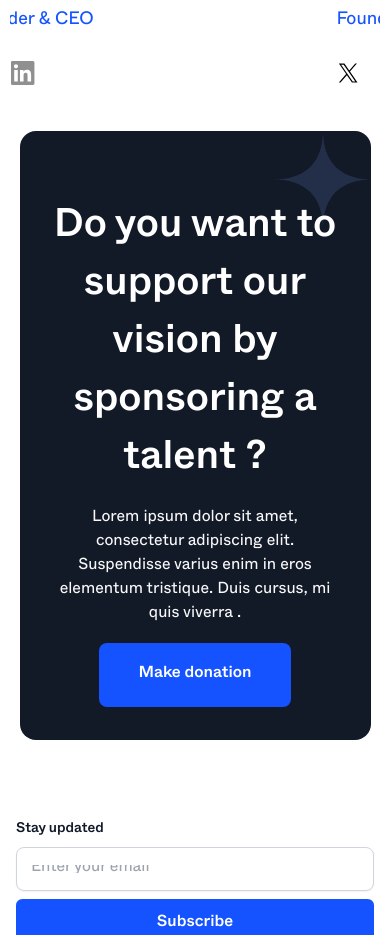
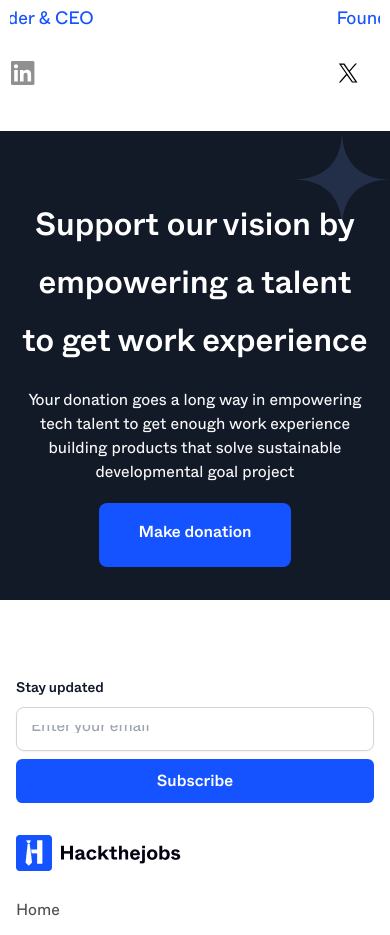
Before and after one commit to Grazac-Project/Prooval-website, a Next.js app: page /about-us in a window 390 px wide. Shown: the part 3146-4081 px from the top of the page. Built offline with nearby package versions, Linux system fonts and the light colour scheme.

Commit message:
donation section change in about-us  implementation

```diff
--- a/src/app/about-us/about.module.css
+++ b/src/app/about-us/about.module.css
@@ -211,28 +211,35 @@
   gap: 20px;
 }
 .donation {
-  width: 1280px;
+  width: 1440px;
   margin: 0 auto;
   background-color: #121927;
-  background-image: url("/star.svg");
-  background-position: top right;
-  background-repeat: no-repeat;
-  padding: 93px 0;
-  border-radius: 16px;
-  position: relative;
+  padding: 73px 80px;
+  /* border-radius: 16px; */
+  display: flex;
+  align-items: center;
+  justify-content: space-between;
+  /* gap: 179px; */
+
+  /* position: relative; */
 }
 .donateText {
-  width: 854px;
-  text-align: center;
-  margin: 0 auto;
+  width: 593px;
+  background-image: url("/kite.svg");
+  background-position: bottom center;
+  background-repeat: no-repeat;
+  /* text-align: center; */
+  /* margin: 0 auto; */
 }
 
 .donateText h3 {
   font-family: var(--font-whyte);
-  font-size: 40px;
+  font-size: 48px;
   font-weight: 500;
   line-height: 58px;
   color: white;
+
+
 }
 .donateText p {
   font-family: var(--font-whyte);
@@ -240,8 +247,8 @@
   font-weight: 400;
   line-height: 24px;
   color: #f8f8f8;
-  margin: 16px auto;
-  width: 536px;
+  margin: 32px 0;
+  /* width: 536px; */
   text-align: none;
 }
 .donateText button {
@@ -254,6 +261,7 @@
   color: white;
   border-radius: 8px;
 }
+
 .gallerySlide {
   display: none;
 }
@@ -277,7 +285,7 @@
     width: 100%;
   }
   .donation {
-    width: 90%;
+    /* width: 90%; */
   }
   .donationFlex {
     width: 90%;
@@ -297,14 +305,40 @@
   .mission p {
     width: 50%;
   }
+  .donateText {
+    width: 50%;
+    background-position: bottom right;
+  }
+  .donateText h3{
+    font-size: 42px;
+  }
+  .donation{
+    padding: 73px 60px;
+    gap: 50px;
+
+  }
 }
 @media screen and (max-width: 950px) {
   .donateText {
     width: 90%;
+    text-align: center;
+    margin: auto;
+    background-image: none;
   }
-  .donateText p {
-    width: 90%;
+  .donation{
+    padding: 75px 0;
+    display: block;
+    background-image: url(/stars1.svg);
+    background-position: top right;
+    background-repeat: no-repeat;
   }
+  .donation p{
+    margin: 24px 0;
+
+    }
+ .donateImg{
+  display: none;
+ }
   .star {
     display: none;
   }
@@ -368,9 +402,7 @@
   .teamText p {
     width: 100%;
   }
-  .donation{
-    background-image: url("/stars1.svg");
-  }
+
 }
 @media screen and (max-width: 425px) {
   .intro h1{
@@ -393,6 +425,14 @@
     padding-bottom: 33px;
     margin-top: 40px;
   }
+  .donation h3{
+    font-size: 32px;
+
+    }
+  .donation p{
+  margin: 16px 0;
+
+  }
   .storyImg{
     display: block;
   }
--- a/src/app/about-us/page.js
+++ b/src/app/about-us/page.js
@@ -7,7 +7,6 @@ import Navbar from "@/components/navbar/nav";
 import Footer from "@/components/footer/footer";
 import Link from "next/link";
 import Slider from "react-slick";
-
 
 const AboutUs = () => {
   var settings = {
@@ -65,8 +64,20 @@ const AboutUs = () => {
       </div>
       <div className={Classes.story}>
         <h4>Our story</h4>
-        <Image src="/story.png" alt="img" width={1280} height={432} className={Classes.storyImg1}/>
-        <Image src="/story2.png" alt="img" width={1280} height={432} className={Classes.storyImg} />
+        <Image
+          src="/story.png"
+          alt="img"
+          width={1280}
+          height={432}
+          className={Classes.storyImg1}
+        />
+        <Image
+          src="/story2.png"
+          alt="img"
+          width={1280}
+          height={432}
+          className={Classes.storyImg}
+        />
 
         <div className={Classes.storyFlex}>
           <p>
@@ -332,7 +343,7 @@ const AboutUs = () => {
           </Slider>
         </div>
       </div>
-      <div className={Classes.donation}>
+      {/* <div className={Classes.donation}>
         <div className={Classes.donateText}>
           <h3>Do you want to support our vision by sponsoring a talent ?</h3>
           <p>
@@ -351,6 +362,22 @@ const AboutUs = () => {
           className={Classes.star}
           style={{ position: "absolute", bottom: "186px", left: "80px" }}
         />
+      </div> */}
+      <div className={Classes.donation}>
+        <div className={Classes.donateText}>
+          <h3>
+            Support our vision by empowering a talent to get work experience
+          </h3>
+          <p>
+            Your donation goes a long way in empowering tech talent to get
+            enough work experience building products that solve sustainable
+            developmental goal project
+          </p>
+          <button>Make donation</button>
+        </div>
+        <>
+          <Image src="/donateImg.png" alt="img" width={509} height={477} className={Classes.donateImg}/>
+        </>
       </div>
 
       <Footer />
--- a/src/app/faq/faq.module.css
+++ b/src/app/faq/faq.module.css
@@ -230,7 +230,7 @@
   padding: 12px 16px;
   border-radius: 8px;
   border: 1px solid #d0d5dd;
-  font-family: var(--font-whyte);
+  font-family: var(-n-font-whyte);
   font-size: 14px;
   outline: none;
   background-color: transparent;
```
